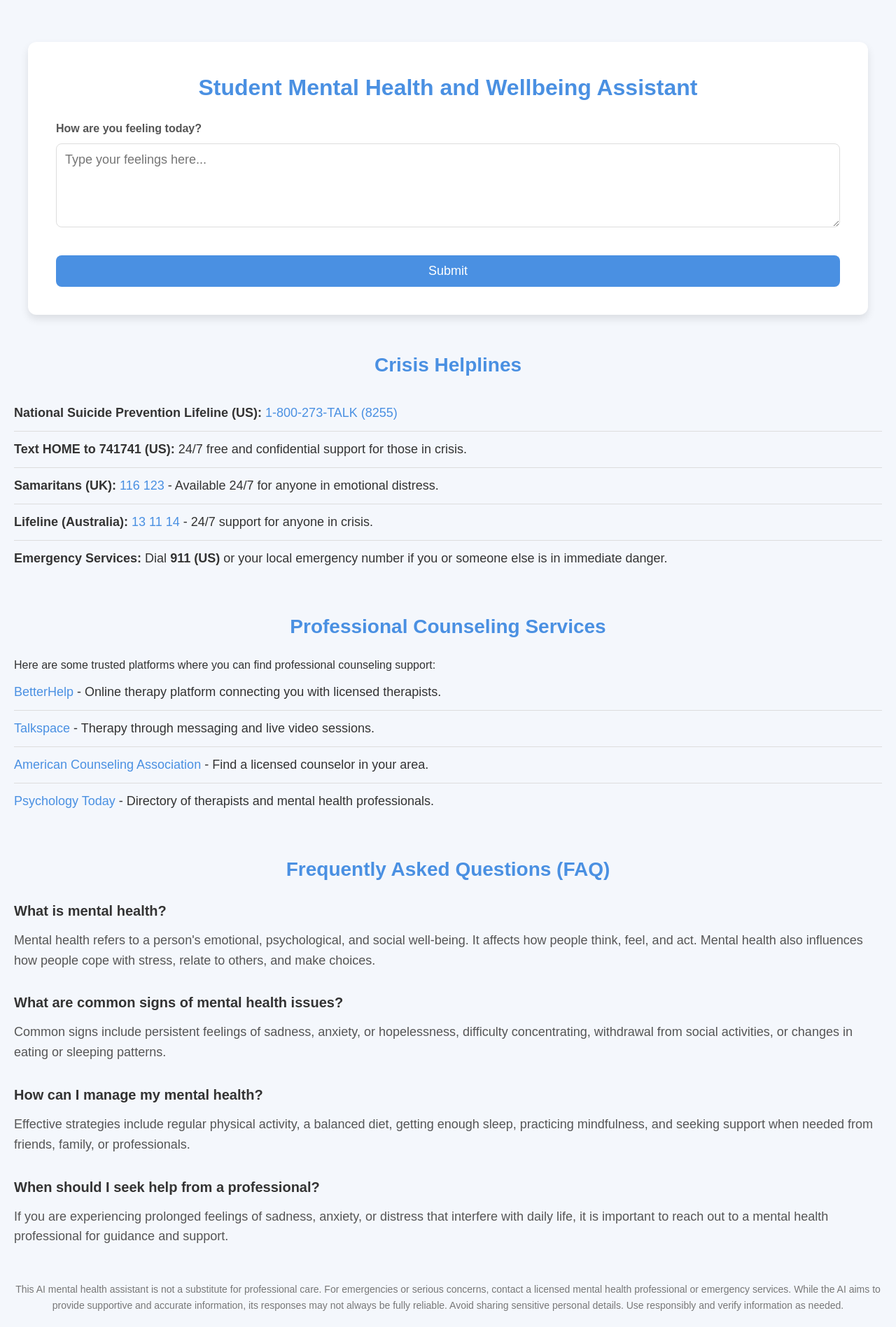
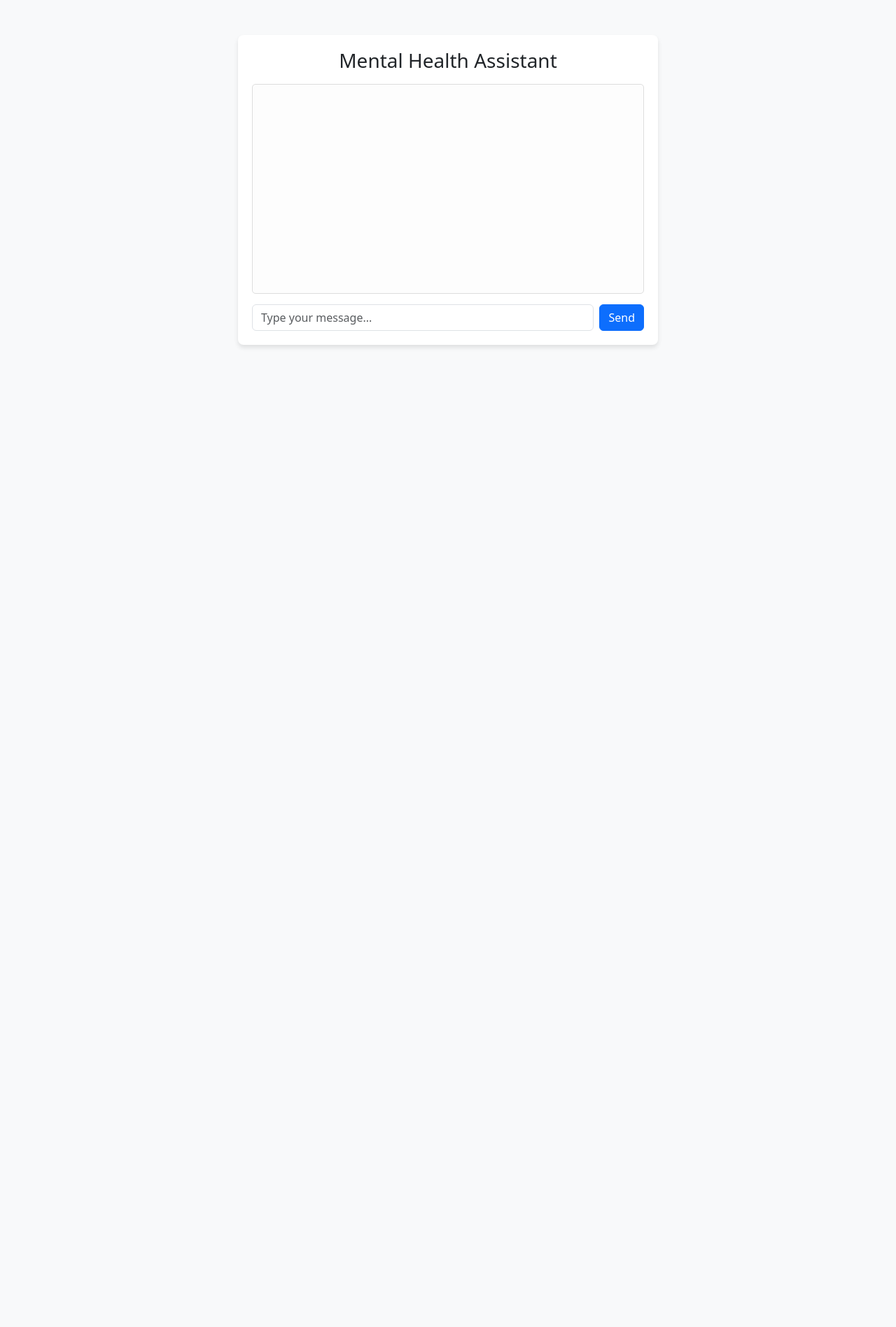
Before and after one commit to t0m0h1/FinalYearProject, a Flask app: page / in a window 1280 px wide. Shown: the whole page at 70% size. After the commit the page ends 497 px from the top, so only its background shows below. Run offline with Flask 3, Linux system fonts and the light colour scheme.

Commit message:
changed whole app

```diff
--- a/app.py
+++ b/app.py
@@ -1,24 +1,49 @@
-# Using code we have modularised in other folders in repository
+from flask import Flask, render_template, request, jsonify
+import datetime
 
-from flask import Flask, render_template, request, jsonify
-from models.sentiment_model import predict_sentiment
-from utils.preprocess import preprocess_text
-
-# Initialise Flask app
 app = Flask(__name__)
 
+# Example data for FAQ and resources
+FAQ = [
+    {"question": "What is mental health?", "answer": "Mental health includes our emotional, psychological, and social well-being. It affects how we think, feel, and act."},
+    {"question": "How can I manage stress?", "answer": "You can manage stress by exercising, practicing mindfulness, staying organized, and seeking support from friends or professionals."}
+]
+
+CRISIS_HELPLINES = [
+    {"name": "National Suicide Prevention Lifeline", "number": "1-800-273-TALK"},
+    {"name": "Crisis Text Line", "text": "Text HOME to 741741"}
+]
+
+GUIDED_EXERCISES = {
+    "mindfulness": "Take a moment to sit comfortably and focus on your breath. Inhale deeply through your nose for 4 seconds, hold for 4 seconds, and exhale through your mouth for 4 seconds. Repeat for 5 minutes.",
+    "breathing": "Try the 4-7-8 technique: Breathe in through your nose for 4 seconds, hold your breath for 7 seconds, and exhale slowly through your mouth for 8 seconds. Repeat 4 times."
+}
+
 @app.route('/')
-def index():
-    return render_template('index.html')
+def home():
+    return render_template('index.html')  # Placeholder HTML for the chatbot interface
 
-@app.route('/submit', methods=['POST'])
-def submit():
-    user_input = request.form['feelings']
-    preprocessed_input = preprocess_text(user_input)
-    sentiment = predict_sentiment(preprocessed_input)
+@app.route('/chat', methods=['POST'])
+def chat():
+    user_message = request.json.get('message', '').lower()
+    response = ""
 
-    suggestion = "Positive!" if sentiment == 1 else "Negative!"
-    return jsonify({'suggestion': suggestion})
+    if "help" in user_message or "crisis" in user_message:
+        response = "Here are some crisis helplines:\n" + "\n".join([f"{line['name']}: {line.get('number', line.get('text'))}" for line in CRISIS_HELPLINES])
+    elif "exercise" in user_message or "mindfulness" in user_message:
+        response = GUIDED_EXERCISES.get("mindfulness", "Let's take a mindful moment.")
+    elif "breathing" in user_message:
+        response = GUIDED_EXERCISES.get("breathing", "Let's focus on our breathing.")
+    elif "faq" in user_message:
+        response = "Here are some frequently asked questions:\n" + "\n".join([f"Q: {faq['question']}\nA: {faq['answer']}" for faq in FAQ])
+    else:
+        response = "I'm here to help! You can ask about exercises, crisis support, or FAQs."
 
-if __name__ == "__main__":
+    return jsonify({"response": response})
+
+@app.route('/time', methods=['GET'])
+def get_time():
+    return jsonify({"time": datetime.datetime.now().strftime("%Y-%m-%d %H:%M:%S")})
+
+if __name__ == '__main__':
     app.run(debug=True)
--- a/templates/index.html
+++ b/templates/index.html
@@ -3,92 +3,93 @@
 <head>
     <meta charset="UTF-8">
     <meta name="viewport" content="width=device-width, initial-scale=1.0">
-    <title>Student Mental Health and Wellbeing Assistant</title>
-    <link rel="stylesheet" href="/static/style.css">
+    <title>Mental Health Assistant</title>
+    <!-- Add Bootstrap CSS for styling -->
+    <link href="https://cdn.jsdelivr.net/npm/bootstrap@5.3.0-alpha1/dist/css/bootstrap.min.css" rel="stylesheet">
+    <style>
+        body {
+            background-color: #f8f9fa;
+        }
+        .chat-container {
+            max-width: 600px;
+            margin: 50px auto;
+            background-color: white;
+            border-radius: 8px;
+            box-shadow: 0 4px 6px rgba(0, 0, 0, 0.1);
+            padding: 20px;
+        }
+        .chat-box {
+            height: 300px;
+            overflow-y: auto;
+            margin-bottom: 15px;
+            border: 1px solid #ddd;
+            border-radius: 5px;
+            padding: 10px;
+            background-color: #fdfdfd;
+        }
+        .user-message {
+            text-align: right;
+            margin: 5px 0;
+            font-weight: bold;
+        }
+        .bot-response {
+            text-align: left;
+            margin: 5px 0;
+            color: #6c757d;
+        }
+    </style>
 </head>
 <body>
+    <div class="container">
+        <div class="chat-container">
+            <h3 class="text-center mb-3">Mental Health Assistant</h3>
+            <div class="chat-box" id="chat-box"></div>
+            <form id="chat-form" class="d-flex">
+                <input type="text" id="message-input" class="form-control me-2" placeholder="Type your message..." required>
+                <button type="submit" class="btn btn-primary">Send</button>
+            </form>
+        </div>
+    </div>
 
-<div class="container">
-    <h1>Student Mental Health and Wellbeing Assistant</h1>
+    <!-- Add Bootstrap JS and dependencies -->
+    <script src="https://cdn.jsdelivr.net/npm/bootstrap@5.3.0-alpha1/dist/js/bootstrap.bundle.min.js"></script>
+    <script>
+        const chatBox = document.getElementById('chat-box');
+        const chatForm = document.getElementById('chat-form');
+        const messageInput = document.getElementById('message-input');
 
-    <form id="mentalHealthForm">
-        <div class="input-container">
-            <label for="feelings">How are you feeling today?</label>
-            <textarea id="feelings" name="feelings" rows="4" placeholder="Type your feelings here..."></textarea>
-        </div>
-        <button type="submit">Submit</button>
-    </form>
+        // Function to display a message in the chat box
+        function appendMessage(message, type) {
+            const messageElement = document.createElement('div');
+            messageElement.className = type === 'user' ? 'user-message' : 'bot-response';
+            messageElement.innerText = message;
+            chatBox.appendChild(messageElement);
+            chatBox.scrollTop = chatBox.scrollHeight; // Auto-scroll to the bottom
+        }
 
-    <div class="result" id="result" style="display: none;"></div>
-</div>
+        // Handle form submission
+        chatForm.addEventListener('submit', async (event) => {
+            event.preventDefault();
+            const userMessage = messageInput.value.trim();
+            if (userMessage) {
+                appendMessage(userMessage, 'user'); // Display user message
+                messageInput.value = '';
 
-<!-- Crisis Helplines Section -->
-<section id="crisisHelplines">
-    <h2>Crisis Helplines</h2>
-    <ul>
-        <li><strong>National Suicide Prevention Lifeline (US):</strong> <a href="tel:1-800-273-TALK">1-800-273-TALK (8255)</a></li>
-        <li><strong>Text HOME to 741741 (US):</strong> 24/7 free and confidential support for those in crisis.</li>
-        <li><strong>Samaritans (UK):</strong> <a href="tel:116123">116 123</a> - Available 24/7 for anyone in emotional distress.</li>
-        <li><strong>Lifeline (Australia):</strong> <a href="tel:13 11 14">13 11 14</a> - 24/7 support for anyone in crisis.</li>
-        <li><strong>Emergency Services:</strong> Dial <strong>911 (US)</strong> or your local emergency number if you or someone else is in immediate danger.</li>
-    </ul>
-</section>
+                // Send the message to the backend
+                const response = await fetch('/chat', {
+                    method: 'POST',
+                    headers: { 'Content-Type': 'application/json' },
+                    body: JSON.stringify({ message: userMessage })
+                });
 
-<!-- Professional Counseling Services Section -->
-<section id="professionalCounseling">
-    <h2>Professional Counseling Services</h2>
-    <p>Here are some trusted platforms where you can find professional counseling support:</p>
-    <ul>
-        <li><a href="https://www.betterhelp.com/">BetterHelp</a> - Online therapy platform connecting you with licensed therapists.</li>
-        <li><a href="https://www.talkspace.com/">Talkspace</a> - Therapy through messaging and live video sessions.</li>
-        <li><a href="https://www.counseling.org/">American Counseling Association</a> - Find a licensed counselor in your area.</li>
-        <li><a href="https://www.psychologytoday.com/">Psychology Today</a> - Directory of therapists and mental health professionals.</li>
-    </ul>
-</section>
-
-<!-- Frequently Asked Questions (FAQ) Section -->
-<section id="faq">
-    <h2>Frequently Asked Questions (FAQ)</h2>
-    <div class="faq-item">
-        <h3>What is mental health?</h3>
-        <p>Mental health refers to a person's emotional, psychological, and social well-being. It affects how people think, feel, and act. Mental health also influences how people cope with stress, relate to others, and make choices.</p>
-    </div>
-    <div class="faq-item">
-        <h3>What are common signs of mental health issues?</h3>
-        <p>Common signs include persistent feelings of sadness, anxiety, or hopelessness, difficulty concentrating, withdrawal from social activities, or changes in eating or sleeping patterns.</p>
-    </div>
-    <div class="faq-item">
-        <h3>How can I manage my mental health?</h3>
-        <p>Effective strategies include regular physical activity, a balanced diet, getting enough sleep, practicing mindfulness, and seeking support when needed from friends, family, or professionals.</p>
-    </div>
-    <div class="faq-item">
-        <h3>When should I seek help from a professional?</h3>
-        <p>If you are experiencing prolonged feelings of sadness, anxiety, or distress that interfere with daily life, it is important to reach out to a mental health professional for guidance and support.</p>
-    </div>
-</section>
-
-<p id="disclaimer">This AI mental health assistant is not a substitute for professional care. For emergencies or serious concerns, contact a licensed mental health professional or emergency services. While the AI aims to provide supportive and accurate information, its responses may not always be fully reliable. Avoid sharing sensitive personal details. Use responsibly and verify information as needed.</p>
-
-<script>
-    document.getElementById('mentalHealthForm').addEventListener('submit', function(event) {
-        event.preventDefault();
-
-        var feelings = document.getElementById('feelings').value;
-
-        fetch('/submit', {
-            method: 'POST',
-            headers: {
-                'Content-Type': 'application/x-www-form-urlencoded'
-            },
-            body: 'feelings=' + encodeURIComponent(feelings)
-        })
-        .then(response => response.json())
-        .then(data => {
-            document.getElementById('result').innerText = data.suggestion;
-            document.getElementById('result').style.display = 'block';
+                if (response.ok) {
+                    const data = await response.json();
+                    appendMessage(data.response, 'bot'); // Display bot response
+                } else {
+                    appendMessage("Something went wrong. Please try again.", 'bot');
+                }
+            }
         });
-    });
-</script>
-
+    </script>
 </body>
 </html>
```
Also changed, not shown: models/sentiment_model.py (deleted, +0 -22 lines), utils/preprocess.py (deleted, +0 -18 lines), utils/training.py (deleted), 2 other files.
